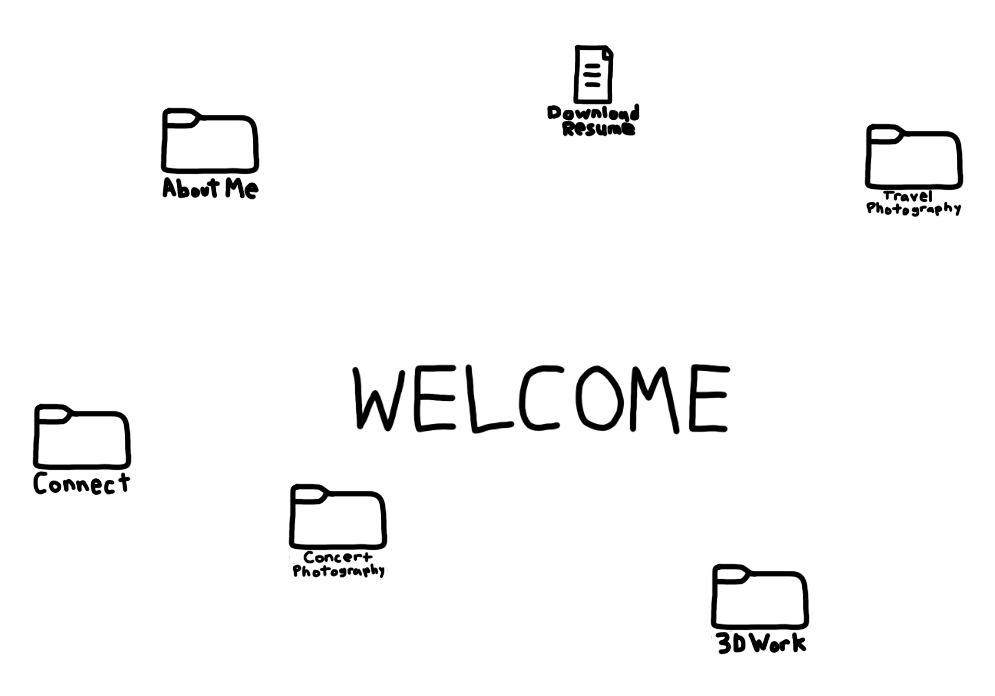
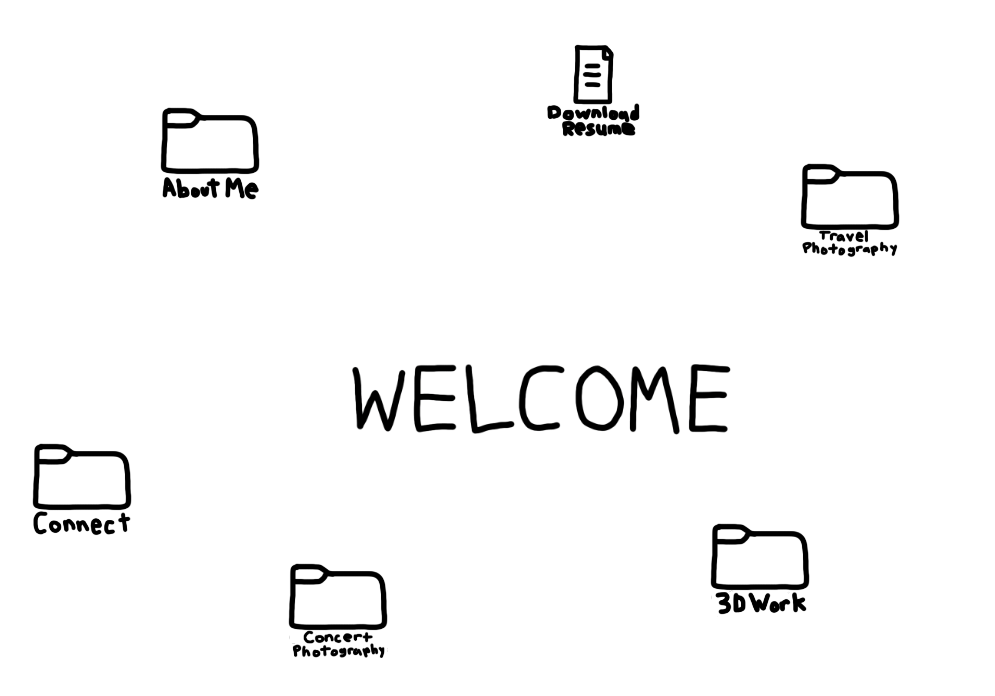
Before and after one commit to nspencer5/nspencer5.github.io, a plain HTML site: page index.html in a window 1280 px wide. Shown: the whole page, without its empty margins (96-1091 px from the left). Drawn offline with Linux system fonts and the light colour scheme.

```diff
--- a/main.css
+++ b/main.css
@@ -22,7 +22,7 @@
     cursor: pointer;
     outline: none;
     position: fixed;
-    top:60%;
+    top:70%;
     left:30%;
 }
 
@@ -42,8 +42,8 @@
     cursor: pointer;
     outline: none;
     position: fixed;
-    top:15%;
-    left:75%;
+    top:20%;
+    left:70%;
 }
 
 .travel_folder:hover {
@@ -82,7 +82,7 @@
     cursor: pointer;
     outline: none;
     position: fixed;
-    top:70%;
+    top:65%;
     left:63%;
 }
 
@@ -102,7 +102,7 @@
     cursor: pointer;
     outline: none;
     position: fixed;
-    top:50%;
+    top:55%;
     left:10%;
 }
 
```
